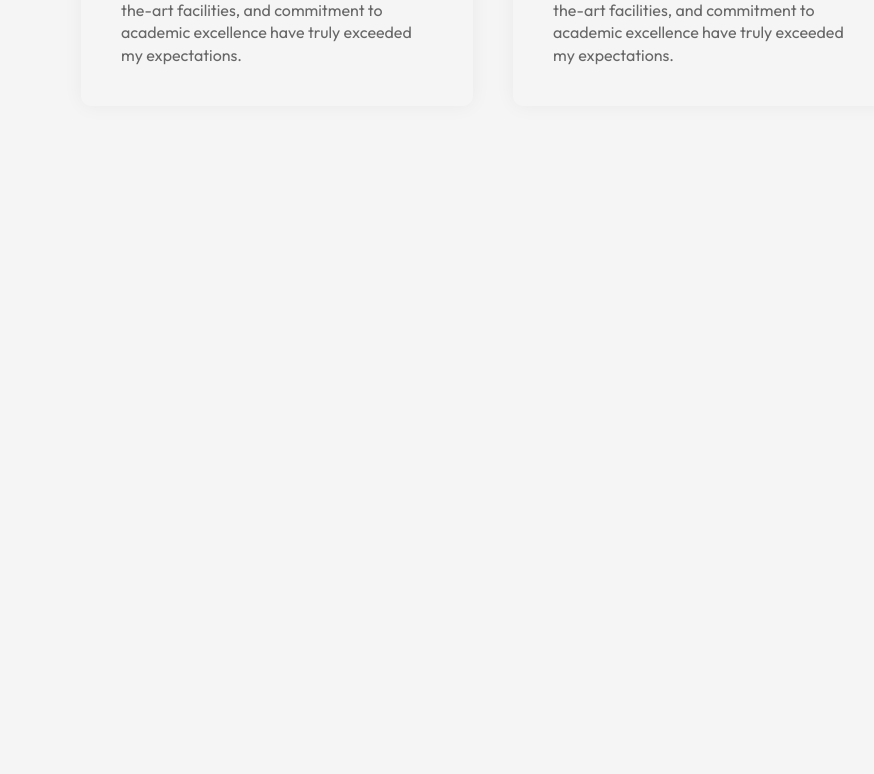
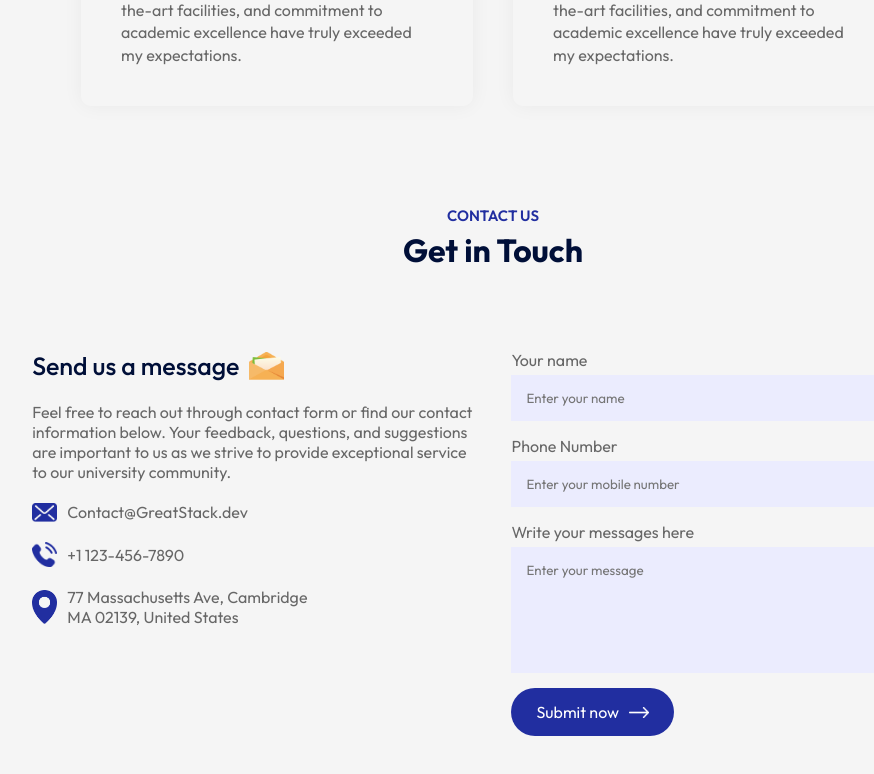
Before and after one commit to lucasgabriel2806/fatec-jau-react, a React (Vite) app: page / in a window 1280 px wide. Shown: the part 2830-3604 px from the top of the page, without its empty margins (147-1021 px from the left). Before the commit the page ends 3036 px from the top, so only its background shows below. Built offline with nearby package versions, Linux system fonts and the light colour scheme.

Commit message:
Adicionar Contato

```diff
--- a/src/App.jsx
+++ b/src/App.jsx
@@ -6,11 +6,12 @@
 import About from './Components/About/About';
 import Campus from './Components/Campus/Campus';
 import Testimonials from './Components/Testimonials/Testimonials';
+import Contact from './Components/Contact/Contact';
 
 const App = () => {
   return (
     <div>
-      <Navbar/>
+      <Navbar />
       <Hero />
       <div className="container">
         <Title subTitle='Our PROGRAM' title='What We Offer' />
@@ -20,6 +21,8 @@
         <Campus />
         <Title subTitle='TESTIMONIALS' title='What Student Says' />
         <Testimonials />
+        <Title subTitle='Contact Us' title='Get in Touch' />
+        <Contact />
       </div>
     </div>
   )
--- /dev/null
+++ b/src/Components/Contact/Contact.css
@@ -0,0 +1,59 @@
+.contact {
+    margin: 80px auto;
+    max-width: 90%;
+    display: flex;
+    align-content: center;
+    justify-content: space-between;
+}
+
+.contact-col {
+    flex-basis: 48%;
+    color: #676767;
+}
+
+.contact-col h3 {
+    color: #000f38;
+    font-weight: 500;
+    font-size: 25px;
+    display: flex;
+    align-items: center;
+    margin-bottom: 20px;
+}
+
+.contact-col h3 img {
+    width: 35px;
+    margin-left: 10px;
+}
+
+.contact-col p {
+    max-width: 450px;
+    list-style: .3;
+}
+
+.contact-col ul li {
+    display: flex;
+    align-items: center;
+    margin: 20px 0;
+}
+
+.contact-col ul li img {
+    width: 25px;
+    margin-right: 10px;
+}
+
+.contact form input, .contact form textarea {
+    display: block;
+    width: 100%;
+    background: #ebecfe;
+    padding: 15px;
+    border: 0;
+    outline: 0;
+    margin-bottom: 15px;
+    margin-top: 5px;
+    resize: none;
+}
+
+.contact-col span {
+    display: block;
+    margin: 20px 0;
+}
--- /dev/null
+++ b/src/Components/Contact/Contact.jsx
@@ -0,0 +1,63 @@
+import React from 'react';
+import './Contact.css';
+import msg_icon from '../../assets/msg-icon.png';
+import mail_icon from '../../assets/mail-icon.png';
+import phone_icon from '../../assets/phone-icon.png';
+import location_icon from '../../assets/location-icon.png';
+import white_arrow from '../../assets/white-arrow.png';
+
+const Contact = () => {
+
+    const [result, setResult] = React.useState("");
+
+    const onSubmit = async (event) => {
+        event.preventDefault();
+        setResult("Sending....");
+        const formData = new FormData(event.target);
+
+        formData.append("access_key", "1c63aa37-bd1f-4ab7-b479-db2b8e34808d");
+
+        const response = await fetch("https://api.web3forms.com/submit", {
+        method: "POST",
+        body: formData
+        });
+
+        const data = await response.json();
+
+        if (data.success) {
+        setResult("Form Submitted Successfully");
+        event.target.reset();
+        } else {
+        console.log("Error", data);
+        setResult(data.message);
+        }
+    };
+
+  return (
+    <div className='contact'>
+        <div className="contact-col">
+            <h3>Send us a message <img src={msg_icon} alt="" /></h3>
+            <p>Feel free to reach out through contact form or find our contact information below. Your feedback, questions, and suggestions are important to us as we strive to provide exceptional service to our university community.</p>
+            <ul>
+                <li><img src={mail_icon} alt="" />Contact@GreatStack.dev</li>
+                <li><img src={phone_icon} alt="" />+1 123-456-7890</li>
+                <li><img src={location_icon} alt="" />77 Massachusetts Ave, Cambridge<br/> MA 02139, United States</li>
+            </ul>
+        </div>
+        <div className="contact-col">
+            <form onSubmit={onSubmit}>
+                <label htmlFor="name">Your name</label>
+                <input type="text" name='name' id='name' placeholder='Enter your name' required />
+                <label htmlFor="phone">Phone Number</label>
+                <input type="tel" name='phone' id='phone' placeholder='Enter your mobile number' required />
+                <label htmlFor="message">Write your messages here</label>
+                <textarea name="message" id="message" rows='6' placeholder='Enter your message' required></textarea>
+                <button type='submit' className="btn dark-btn">Submit now <img src={white_arrow} alt="" /></button>
+            </form>
+            <span>{result}</span>
+        </div>
+    </div>
+  )
+}
+
+export default Contact;
```
